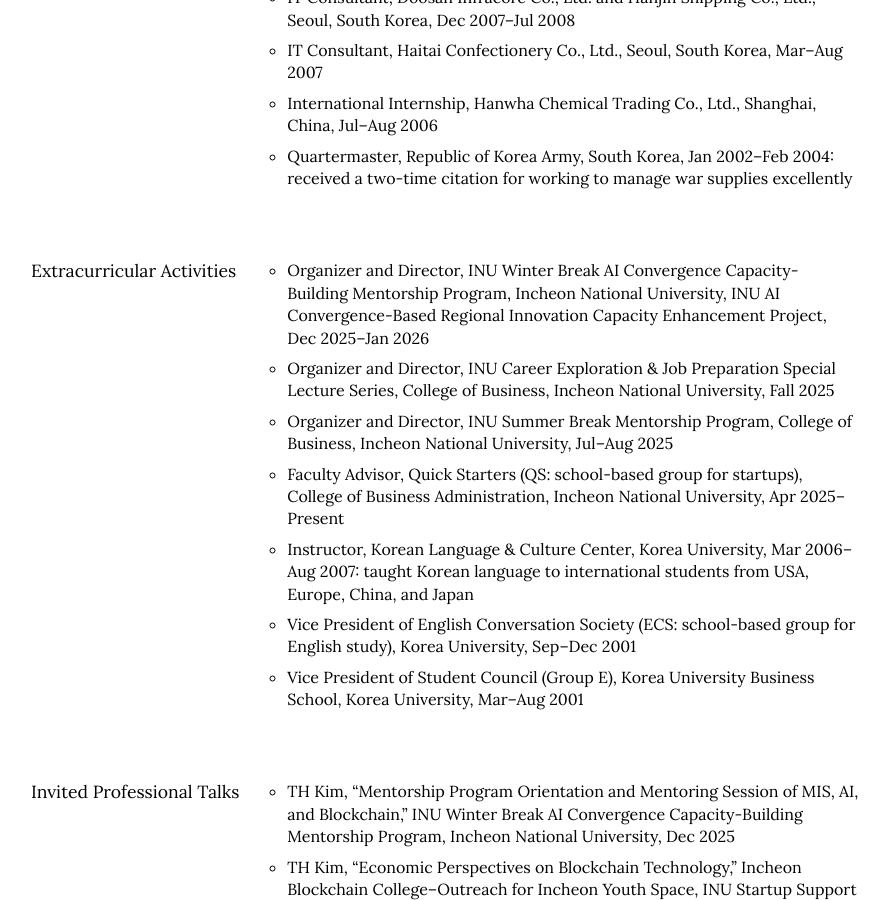
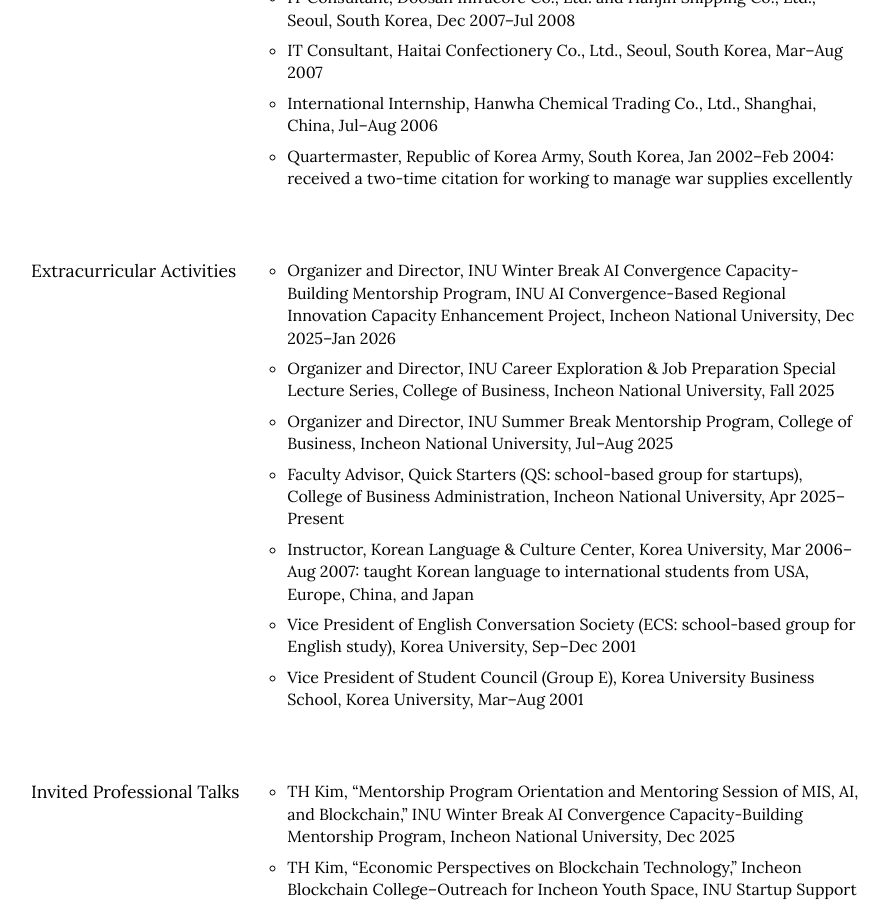
Before and after one commit to istaehun/taehun, a Jekyll site: the page built from engagement.html, in a window 1280 px wide and 900 px high, scrolled down 4885 px. Shown: the whole window, without its empty margins (189-1077 px from the left). Built offline with Jekyll 4.4.1, drawn with Linux system fonts in a browser that asks for light colours; nearby versions of some CDN libraries.

Commit message:
Fix formatting of extracurricular activities entry

```diff
--- a/_data/engagement.yml
+++ b/_data/engagement.yml
@@ -115,7 +115,7 @@
   -
     title: Extracurricular Activities
     list:
-      - "Organizer and Director, INU Winter Break AI Convergence Capacity-Building Mentorship Program, Incheon National University, INU AI Convergence-Based Regional Innovation Capacity Enhancement Project, Dec 2025–Jan 2026"
+      - "Organizer and Director, INU Winter Break AI Convergence Capacity-Building Mentorship Program, INU AI Convergence-Based Regional Innovation Capacity Enhancement Project, Incheon National University, Dec 2025–Jan 2026"
       - "Organizer and Director, INU Career Exploration & Job Preparation Special Lecture Series, College of Business, Incheon National University, Fall 2025"
       - "Organizer and Director, INU Summer Break Mentorship Program, College of Business, Incheon National University, Jul–Aug 2025"
       - "Faculty Advisor, Quick Starters (QS: school-based group for startups), College of Business Administration, Incheon National University, Apr 2025–Present"
```
